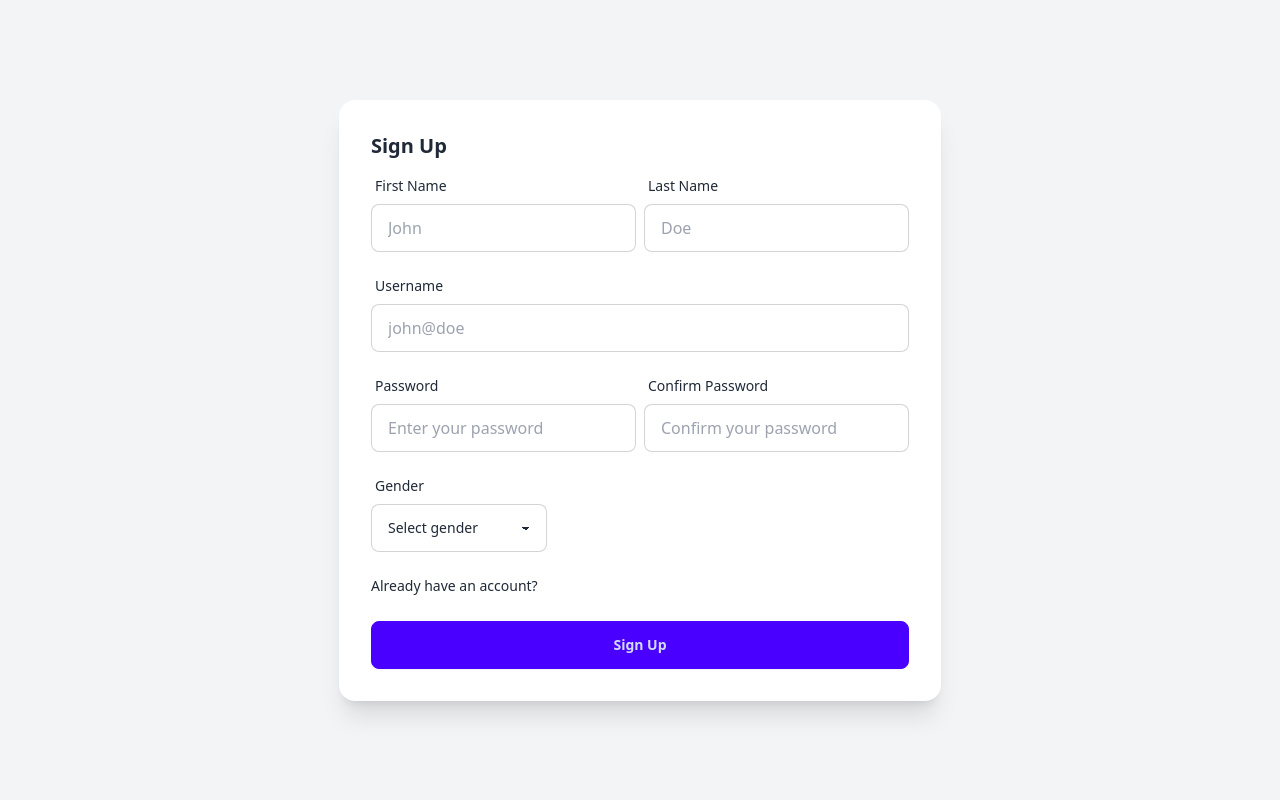
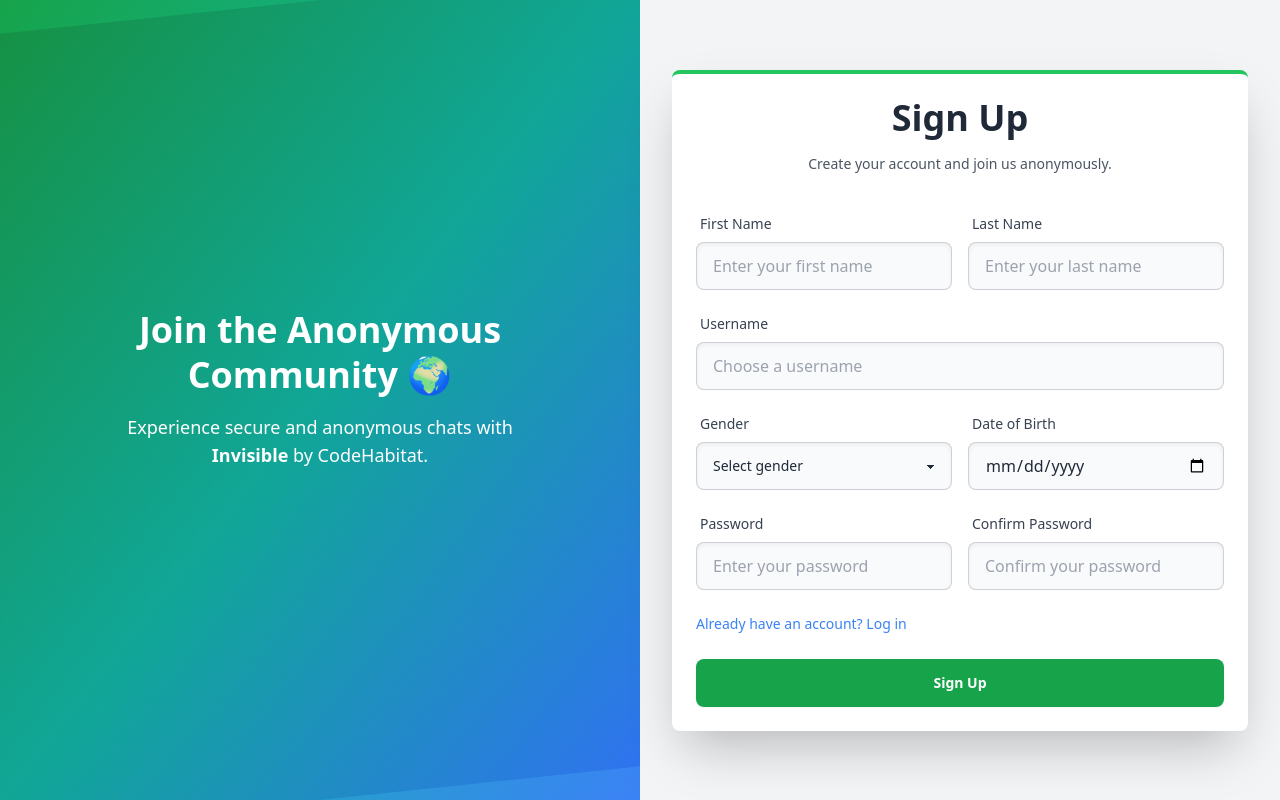
Before and after one commit to Musabs2802/live-chat-application, a React (Vite) app in the folder frontend/: page /signup in a window 1280 px wide. Built offline with nearby package versions, Linux system fonts and the light colour scheme.

Commit message:
refactor: /login and /signup ui

```diff
--- a/frontend/src/pages/Login.jsx
+++ b/frontend/src/pages/Login.jsx
@@ -14,33 +14,39 @@ const Login = () => {
     const handleSubmit = async (e) => {
         e.preventDefault();
         try {
-            const res = await axios.post(`${import.meta.env.VITE_SERVER_URL}/auth/login`, { username, password })
-            if (res.status == 200) {
-                localStorage.setItem("authUser", JSON.stringify(res.data))
-                setAuthUser(res.data)
+            const res = await axios.post(`${import.meta.env.VITE_SERVER_URL}/auth/login`, { username, password });
+            if (res.status === 200) {
+                localStorage.setItem("authUser", JSON.stringify(res.data));
+                setAuthUser(res.data);
 
-                toast.success("Login Successful !")
-                navigate('/')
+                toast.success("Login Successful!");
+                navigate('/');
+            } else {
+                // TODO: Show error message
+                toast.error("Something is wrong!");
             }
-            else {
-                setError('Something is wrong !')
-            }
-        }
-        catch (error) {
-            console.log("Error", error)
-            toast.error("Something went wrong !", error)
+        } catch (error) {
+            console.log("Error", error);
+            toast.error("Something went wrong!");
         }
     };
 
     return (
-        <div className="flex items-center justify-center min-h-screen">
-        <div className="card w-96 bg-base-100 shadow-xl">
-            <div className="card-body">
-            <h2 className="card-title text-center">Login</h2>
+        <div className="flex flex-col md:flex-row min-h-screen w-full">
+            {/* Left Side - Login Form */}
+            <div className="w-full md:w-1/2 flex items-center justify-center p-8 bg-gray-100">
+                <div className="card w-96 bg-white shadow-2xl rounded-lg border-t-4 border-blue-500">
+                    <div className="card-body p-6">
+                        <h2 className="text-center text-4xl font-extrabold text-gray-800 mb-2">
+                            Log In
+                        </h2>
+                        <p className="text-center text-sm text-gray-600 mb-6">
+                            Join the world of anonymous chats.
+                        </p>
                         <form onSubmit={handleSubmit}>
                             <div className="form-control mb-4">
                                 <label className="label" htmlFor="username">
-                    <span className="label-text">Username</span>
+                                    <span className="label-text font-medium text-gray-700">Username</span>
                                 </label>
                                 <input
                                     type="text"
@@ -48,13 +54,13 @@ const Login = () => {
                                     value={username}
                                     onChange={(e) => setUsername(e.target.value)}
                                     placeholder="Enter your username"
-                    className="input input-bordered"
+                                    className="input input-bordered rounded-lg px-4 py-2 shadow-inner bg-gray-50"
                                     required
                                 />
                             </div>
                             <div className="form-control mb-4">
                                 <label className="label" htmlFor="password">
-                    <span className="label-text">Password</span>
+                                    <span className="label-text font-medium text-gray-700">Password</span>
                                 </label>
                                 <input
                                     type="password"
@@ -62,15 +68,15 @@ const Login = () => {
                                     value={password}
                                     onChange={(e) => setPassword(e.target.value)}
                                     placeholder="Enter your password"
-                    className="input input-bordered"
+                                    className="input input-bordered rounded-lg px-4 py-2 shadow-inner bg-gray-50"
                                     required
                                 />
                             </div>
-                <Link to='/signup' className='text-sm  hover:underline hover:text-blue-600 mt-2 inline-block'>
-                    Don't have an account?
+                            <Link to='/signup' className='text-sm text-blue-500 hover:underline mt-2 inline-block'>
+                                Don't have an account? Sign up
                             </Link>
                             <div className="form-control mt-6">
-                <button type="submit" className="btn btn-primary w-full">
+                                <button type="submit" className="btn bg-blue-600 text-white font-bold rounded-lg hover:bg-blue-700 w-full border-none">
                                     Login
                                 </button>
                             </div>
@@ -78,6 +84,40 @@ const Login = () => {
                     </div>
                 </div>
             </div>
+
+            {/* Right Side - Slanted Panel */}
+            <div className="relative w-full md:w-1/2 bg-gradient-to-br from-purple-600 via-pink-500 to-red-500 text-white overflow-hidden">
+                {/* Slanted Effect */}
+                <div className="absolute inset-0 transform -skew-y-6 bg-gradient-to-br from-purple-700 via-pink-600 to-red-600 opacity-50"></div>
+                <div className="relative flex flex-col justify-center items-center h-full p-10 text-center">
+                    <h1 className="text-4xl font-bold mb-4 leading-tight">
+                        Connect Anonymously <br /> With the World 🌎
+                    </h1>
+                    <p className="text-lg max-w-md mb-6">
+                        Welcome to <span className="font-extrabold">Invisible</span> by CodeHabitat,
+                        a secure platform to chat without identity.
+                    </p>
+                    <div className="grid grid-cols-1 md:grid-cols-2 gap-4 max-w-lg">
+                        <div className="bg-white bg-opacity-20 backdrop-blur-sm p-4 rounded-lg shadow-lg">
+                            <h2 className="text-xl font-bold">🌟 Safe & Anonymous</h2>
+                            <p className="text-sm mt-2">Chat freely without revealing your identity.</p>
+                        </div>
+                        <div className="bg-white bg-opacity-20 backdrop-blur-sm p-4 rounded-lg shadow-lg">
+                            <h2 className="text-xl font-bold">⏳ Chats Auto-Delete</h2>
+                            <p className="text-sm mt-2">Conversations vanish every hour for privacy.</p>
+                        </div>
+                        <div className="bg-white bg-opacity-20 backdrop-blur-sm p-4 rounded-lg shadow-lg">
+                            <h2 className="text-xl font-bold">🤝 Global Connectivity</h2>
+                            <p className="text-sm mt-2">Connect with people worldwide, anonymously.</p>
+                        </div>
+                        <div className="bg-white bg-opacity-20 backdrop-blur-sm p-4 rounded-lg shadow-lg">
+                            <h2 className="text-xl font-bold">✨ Simple & Fun</h2>
+                            <p className="text-sm mt-2">Enjoy easy and meaningful conversations.</p>
+                        </div>
+                    </div>
+                </div>
+            </div>
+        </div>
     );
 };
 
--- a/frontend/src/pages/Signup.jsx
+++ b/frontend/src/pages/Signup.jsx
@@ -4,15 +4,16 @@ import toast from 'react-hot-toast';
 import { Link, useNavigate } from 'react-router-dom';
 
 const Signup = () => {
-    const navigate = useNavigate()
+    const navigate = useNavigate();
 
     const [formData, setFormData] = useState({
         firstName: '',
         lastName: '',
         username: '',
+        gender: '',
+        dob: '',
         password: '',
         confirmPassword: '',
-        gender: '',
     });
 
     const [error, setError] = useState('');
@@ -27,27 +28,53 @@ const Signup = () => {
             setError('Passwords do not match');
         } else {
             setError('');
-            const res = await axios.post(`${import.meta.env.VITE_SERVER_URL}/auth/signup`, {...formData})
-            if (res.status == 201) {
-                toast.success("User registered")
-                navigate('/login')
+            try {
+                const res = await axios.post(`${import.meta.env.VITE_SERVER_URL}/auth/signup`, { ...formData });
+                if (res.status === 201) {
+                    toast.success("User registered successfully!");
+                    navigate('/login');
+                } else {
+                    // TODO: Show error message
+                    setError('Something went wrong!');
                 }
-            else {
-                setError('Something is wrong !')
+            } catch (error) {
+                console.log("Error", error);
+                toast.error("An error occurred during signup!");
             }
         }
     };
 
     return (
-        <div className="flex items-center justify-center min-h-screen bg-gray-100">
-        <div className="card w-full bg-base-100 shadow-xl">
-            <div className="card-body">
-            <h2 className="card-title text-center">Sign Up</h2>
+        <div className="flex flex-col md:flex-row min-h-screen w-full">
+            {/* Left Side - Slanted Panel */}
+            <div className="relative w-full md:w-1/2 bg-gradient-to-br from-green-600 via-teal-500 to-blue-500 text-white overflow-hidden">
+                <div className="absolute inset-0 transform -skew-y-6 bg-gradient-to-br from-green-700 via-teal-600 to-blue-600 opacity-50"></div>
+                <div className="relative flex flex-col justify-center items-center h-full p-10 text-center">
+                    <h1 className="text-4xl font-bold mb-4 leading-tight">
+                        Join the Anonymous Community 🌍
+                    </h1>
+                    <p className="text-lg max-w-md mb-6">
+                        Experience secure and anonymous chats with <span className="font-extrabold">Invisible</span> by CodeHabitat.
+                    </p>
+                </div>
+            </div>
+
+            {/* Right Side - Signup Form */}
+            <div className="w-full md:w-1/2 flex items-center justify-center p-8 bg-gray-100">
+                <div className="card w-full max-w-xl bg-white shadow-2xl rounded-lg border-t-4 border-green-500">
+                    <div className="card-body p-6">
+                        <h2 className="text-center text-4xl font-extrabold text-gray-800 mb-2">
+                            Sign Up
+                        </h2>
+                        <p className="text-center text-sm text-gray-600 mb-6">
+                            Create your account and join us anonymously.
+                        </p>
                         <form onSubmit={handleSubmit}>
-                <div className='flex gap-2'>
-                    <div className="form-control mb-4">
+                            {/* First Name and Last Name */}
+                            <div className="grid grid-cols-1 md:grid-cols-2 gap-4 mb-4">
+                                <div className="form-control">
                                     <label className="label" htmlFor="firstName">
-                        <span className="label-text">First Name</span>
+                                        <span className="label-text font-medium text-gray-700">First Name</span>
                                     </label>
                                     <input
                                         type="text"
@@ -55,15 +82,14 @@ const Signup = () => {
                                         name="firstName"
                                         value={formData.firstName}
                                         onChange={handleChange}
-                        placeholder="John"
-                        className="input input-bordered"
+                                        placeholder="Enter your first name"
+                                        className="input input-bordered rounded-lg px-4 py-2 shadow-inner bg-gray-50"
                                         required
                                     />
                                 </div>
-
-                    <div className="form-control mb-4">
+                                <div className="form-control">
                                     <label className="label" htmlFor="lastName">
-                        <span className="label-text">Last Name</span>
+                                        <span className="label-text font-medium text-gray-700">Last Name</span>
                                     </label>
                                     <input
                                         type="text"
@@ -71,16 +97,17 @@ const Signup = () => {
                                         name="lastName"
                                         value={formData.lastName}
                                         onChange={handleChange}
-                        placeholder="Doe"
-                        className="input input-bordered"
+                                        placeholder="Enter your last name"
+                                        className="input input-bordered rounded-lg px-4 py-2 shadow-inner bg-gray-50"
                                         required
                                     />
                                 </div>
                             </div>
 
+                            {/* Username */}
                             <div className="form-control mb-4">
                                 <label className="label" htmlFor="username">
-                    <span className="label-text">Username</span>
+                                    <span className="label-text font-medium text-gray-700">Username</span>
                                 </label>
                                 <input
                                     type="text"
@@ -88,16 +115,53 @@ const Signup = () => {
                                     name="username"
                                     value={formData.username}
                                     onChange={handleChange}
-                    placeholder="john@doe"
-                    className="input input-bordered"
+                                    placeholder="Choose a username"
+                                    className="input input-bordered rounded-lg px-4 py-2 shadow-inner bg-gray-50"
                                     required
                                 />
                             </div>
 
-                <div className='flex gap-2'>
-                    <div className="form-control mb-4">
+                            {/* Gender and DOB */}
+                            <div className="grid grid-cols-1 md:grid-cols-2 gap-4 mb-4">
+                                <div className="form-control">
+                                    <label className="label" htmlFor="gender">
+                                        <span className="label-text font-medium text-gray-700">Gender</span>
+                                    </label>
+                                    <select
+                                        id="gender"
+                                        name="gender"
+                                        value={formData.gender}
+                                        onChange={handleChange}
+                                        className="select select-bordered rounded-lg shadow-inner bg-gray-50"
+                                        required
+                                    >
+                                        <option value="" disabled>Select gender</option>
+                                        <option value="male">Male</option>
+                                        <option value="female">Female</option>
+                                        <option value="other">Other</option>
+                                    </select>
+                                </div>
+                                <div className="form-control">
+                                    <label className="label" htmlFor="dob">
+                                        <span className="label-text font-medium text-gray-700">Date of Birth</span>
+                                    </label>
+                                    <input
+                                        type="date"
+                                        id="dob"
+                                        name="dob"
+                                        value={formData.dob}
+                                        onChange={handleChange}
+                                        className="input input-bordered rounded-lg px-4 py-2 shadow-inner bg-gray-50"
+                                        required
+                                    />
+                                </div>
+                            </div>
+
+                            {/* Password and Confirm Password */}
+                            <div className="grid grid-cols-1 md:grid-cols-2 gap-4 mb-4">
+                                <div className="form-control">
                                     <label className="label" htmlFor="password">
-                        <span className="label-text">Password</span>
+                                        <span className="label-text font-medium text-gray-700">Password</span>
                                     </label>
                                     <input
                                         type="password"
@@ -106,14 +170,13 @@ const Signup = () => {
                                         value={formData.password}
                                         onChange={handleChange}
                                         placeholder="Enter your password"
-                        className="input input-bordered"
+                                        className="input input-bordered rounded-lg px-4 py-2 shadow-inner bg-gray-50"
                                         required
                                     />
                                 </div>
-
-                    <div className="form-control mb-4">
+                                <div className="form-control">
                                     <label className="label" htmlFor="confirmPassword">
-                        <span className="label-text">Confirm Password</span>
+                                        <span className="label-text font-medium text-gray-700">Confirm Password</span>
                                     </label>
                                     <input
                                         type="password"
@@ -122,45 +185,19 @@ const Signup = () => {
                                         value={formData.confirmPassword}
                                         onChange={handleChange}
                                         placeholder="Confirm your password"
-                        className="input input-bordered"
+                                        className="input input-bordered rounded-lg px-4 py-2 shadow-inner bg-gray-50"
                                         required
                                     />
                                 </div>
                             </div>
 
-                <div className="form-control mb-4">
-                <label className="label" htmlFor="gender">
-                    <span className="label-text">Gender</span>
-                </label>
-                <select
-                    id="gender"
-                    name="gender"
-                    value={formData.gender}
-                    onChange={handleChange}
-                    className="select select-bordered max-w-44"
-                    required
-                >
-                    <option value="" disabled>
-                    Select gender
-                    </option>
-                    <option value="male">Male</option>
-                    <option value="female">Female</option>
-                    <option value="other">Other</option>
-                </select>
-                </div>
+                            {error && <div className="text-red-500 text-sm text-center mb-4">{error}</div>}
 
-                {error && (
-                <div className="mb-4 text-red-500 text-center">
-                    {error}
-                </div>
-                )}
-
-                <Link to="/login" className='text-sm hover:underline hover:text-blue-600 mt-2 inline-block'>
-                    Already have an account?
+                            <Link to="/login" className="text-sm text-blue-500 hover:underline mt-2 inline-block">
+                                Already have an account? Log in
                             </Link>
-
                             <div className="form-control mt-6">
-                <button type="submit" className="btn btn-primary w-full">
+                                <button type="submit" className="btn bg-green-600 text-white font-bold rounded-lg hover:bg-green-700 w-full border-none">
                                     Sign Up
                                 </button>
                             </div>
@@ -168,6 +205,7 @@ const Signup = () => {
                     </div>
                 </div>
             </div>
+        </div>
     );
 };
 
```
Lines whose indentation alone changed are shown as unchanged.
